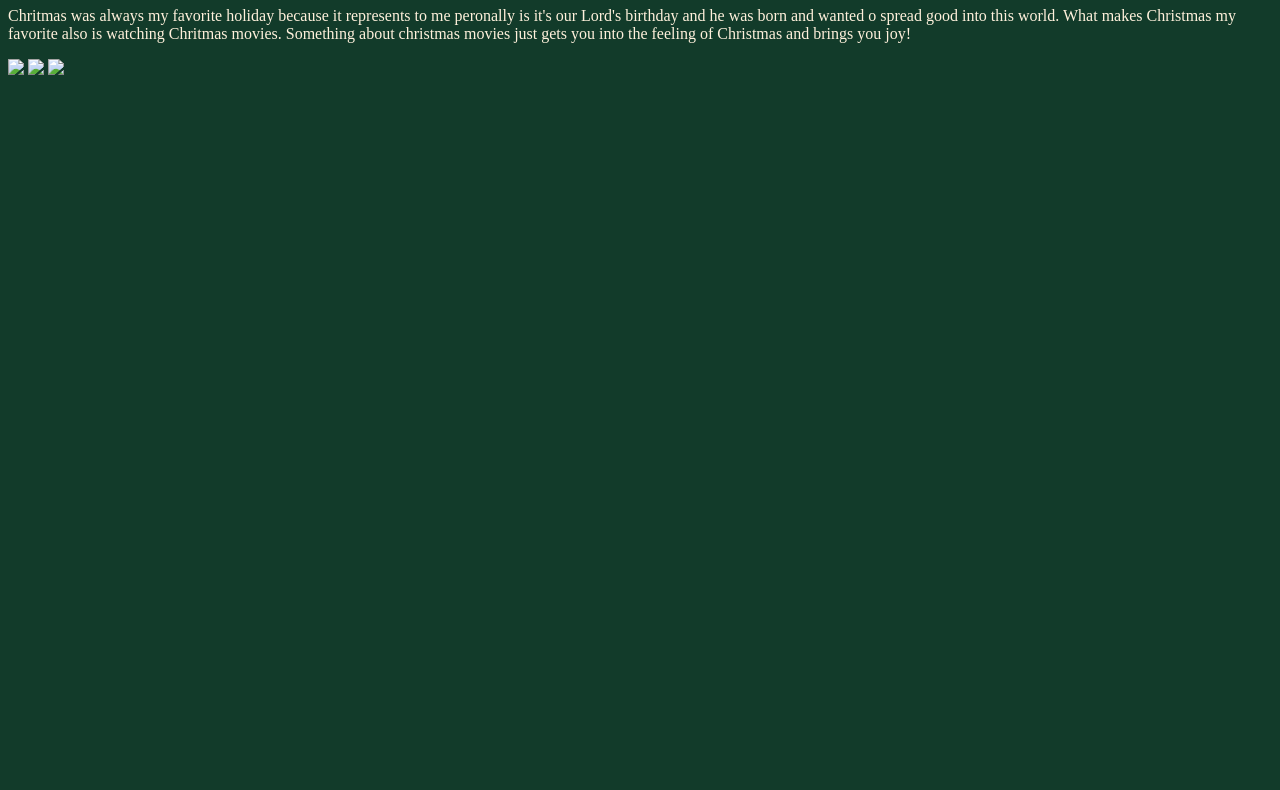
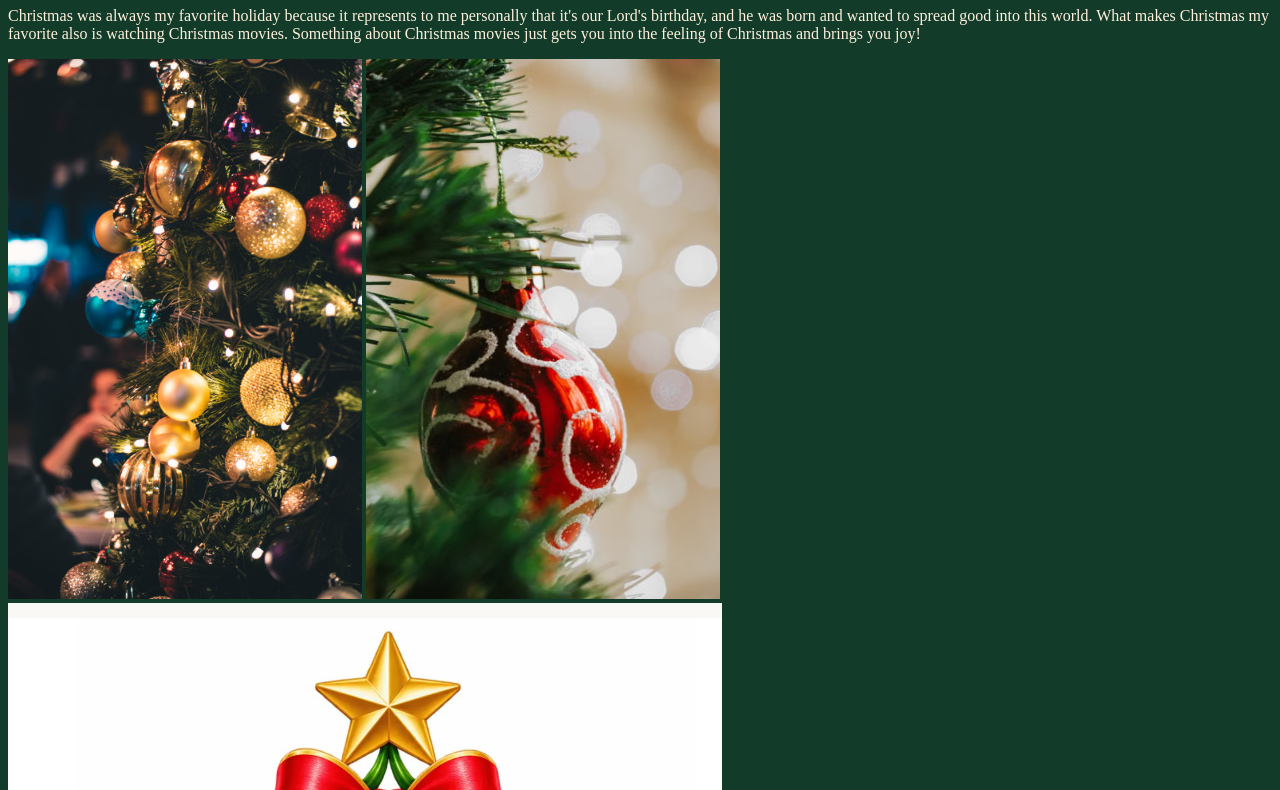
Before and after one commit to isabellanikolopoulos1-sys/My-Christmas, a plain HTML site: page why-christmas.html in a window 1280 px wide. Shown: the part 73-863 px from the top of the page. Before the commit the page ends 800 px from the top, so only its background shows below. Drawn offline with Linux system fonts and the light colour scheme.

Commit message:
Update why-christmas.html

```diff
--- a/why-christmas.html
+++ b/why-christmas.html
@@ -3,7 +3,7 @@
 <head>
 <meta charset="UTF-8">
 <meta name="viewport" content="width=device-width, initial-scale=1.0">
-<title>Why Christmas is My favorite Season of the Year</title>
+<title>Why Christmas is My Favorite Season of the Year</title>
 <link rel="stylesheet" href="style.css">
 
 </head>
@@ -11,14 +11,14 @@
 
     <header>
      <h1> Why is Christmas My Favorite Season</h1>
-     <p> Chritmas was always my favorite holiday because it represents to me peronally is it's our Lord's birthday and he was born and wanted o spread good into this world.
-        What makes Christmas my favorite also is watching Chritmas movies. Something about christmas movies just gets you into the feeling of Christmas and brings you joy!
+     <p> Christmas was always my favorite holiday because it represents to me personally that it's our Lord's birthday, and he was born and wanted to spread good into this world.
+        What makes Christmas my favorite also is watching Christmas movies. Something about Christmas movies just gets you into the feeling of Christmas and brings you joy!
      </p>
 
 
 
 
-     <img src="images/ornament 1.jpg">
-     <img src="images/ornament 2.jpg">
-     <img src="images/final.jpg">
+     <img src="ornament 1.jpg">
+     <img src="ornament 2.jpg">
+     <img src="final.jpg">
     </header>
```
